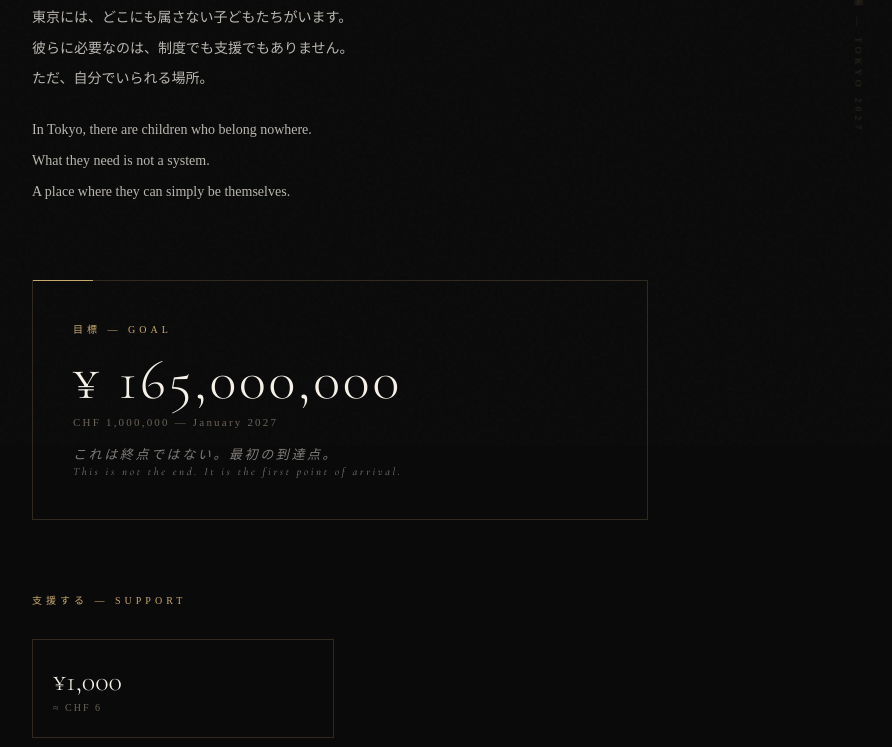
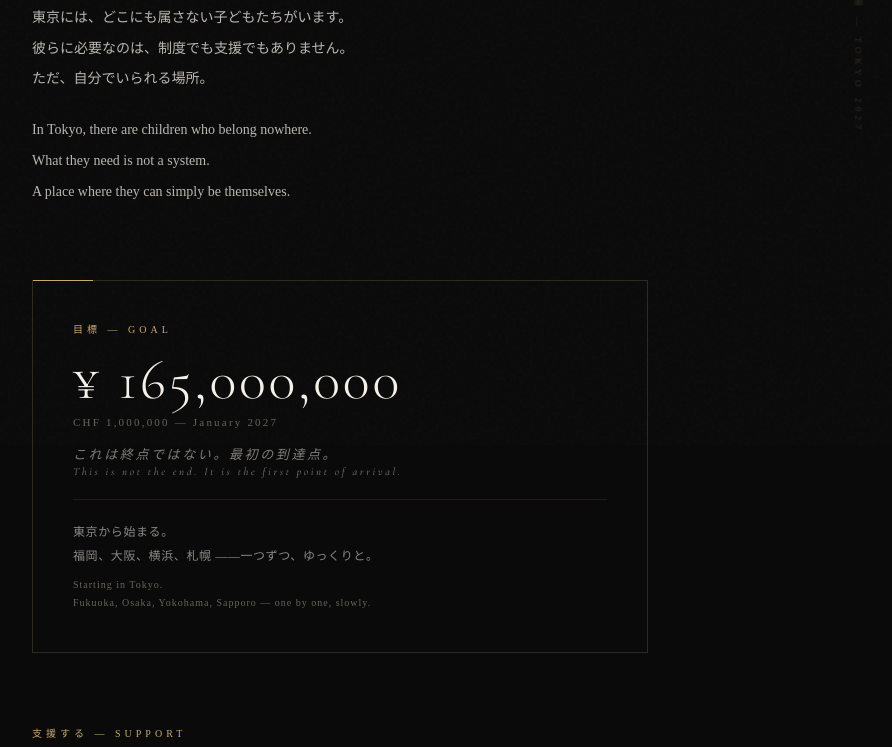
Before and after one commit to the0gate0between/The-Art-of-Music, a plain HTML site: page donate.html in a window 1280 px wide. Shown: the part 355-1102 px from the top of the page, without its empty margins (300-1192 px from the left). Drawn offline with nearby package versions, Linux system fonts and the light colour scheme.

Commit message:
Add files via upload

```diff
--- a/donate.html
+++ b/donate.html
@@ -403,6 +403,16 @@
       これは終点ではない。最初の到達点。<br>
       <span style="font-size:11px">This is not the end. It is the first point of arrival.</span>
     </div>
+    <div style="margin-top:20px; padding-top:20px; border-top:1px solid rgba(200,169,110,0.12);">
+      <div style="font-family:'Noto Serif JP',serif; font-size:12px; color:rgba(245,240,232,0.55); letter-spacing:0.05em; line-height:2;">
+        東京から始まる。<br>
+        福岡、大阪、横浜、札幌 ——一つずつ、ゆっくりと。
+      </div>
+      <div style="font-size:10px; color:var(--muted); letter-spacing:0.1em; line-height:1.8; margin-top:8px;">
+        Starting in Tokyo.<br>
+        Fukuoka, Osaka, Yokohama, Sapporo — one by one, slowly.
+      </div>
+    </div>
   </div>
 
   <div class="donate-label">支援する — Support</div>
```
Also changed, not shown: mission-detail.html (+12 -0 lines), mission.html (+9 -0 lines).
